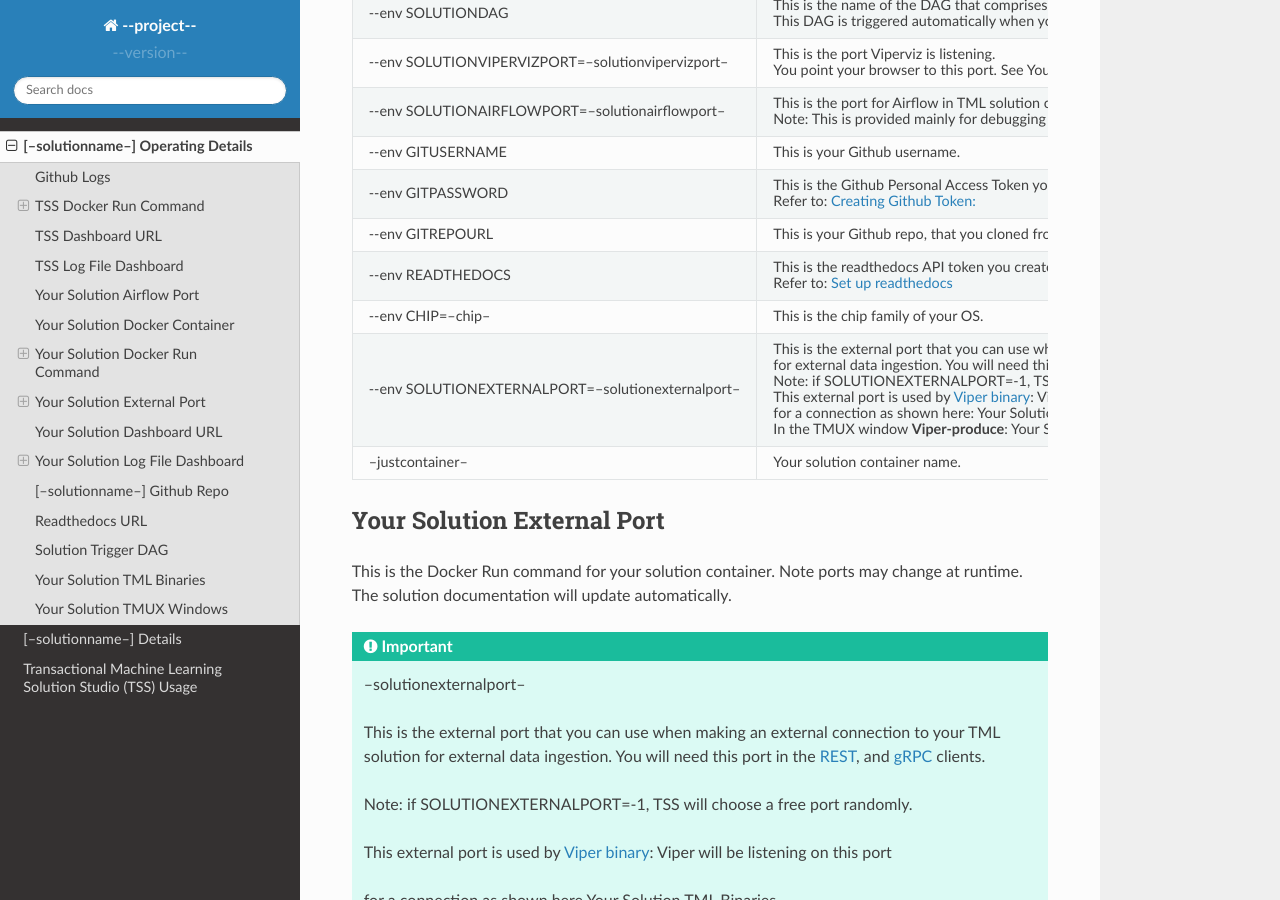
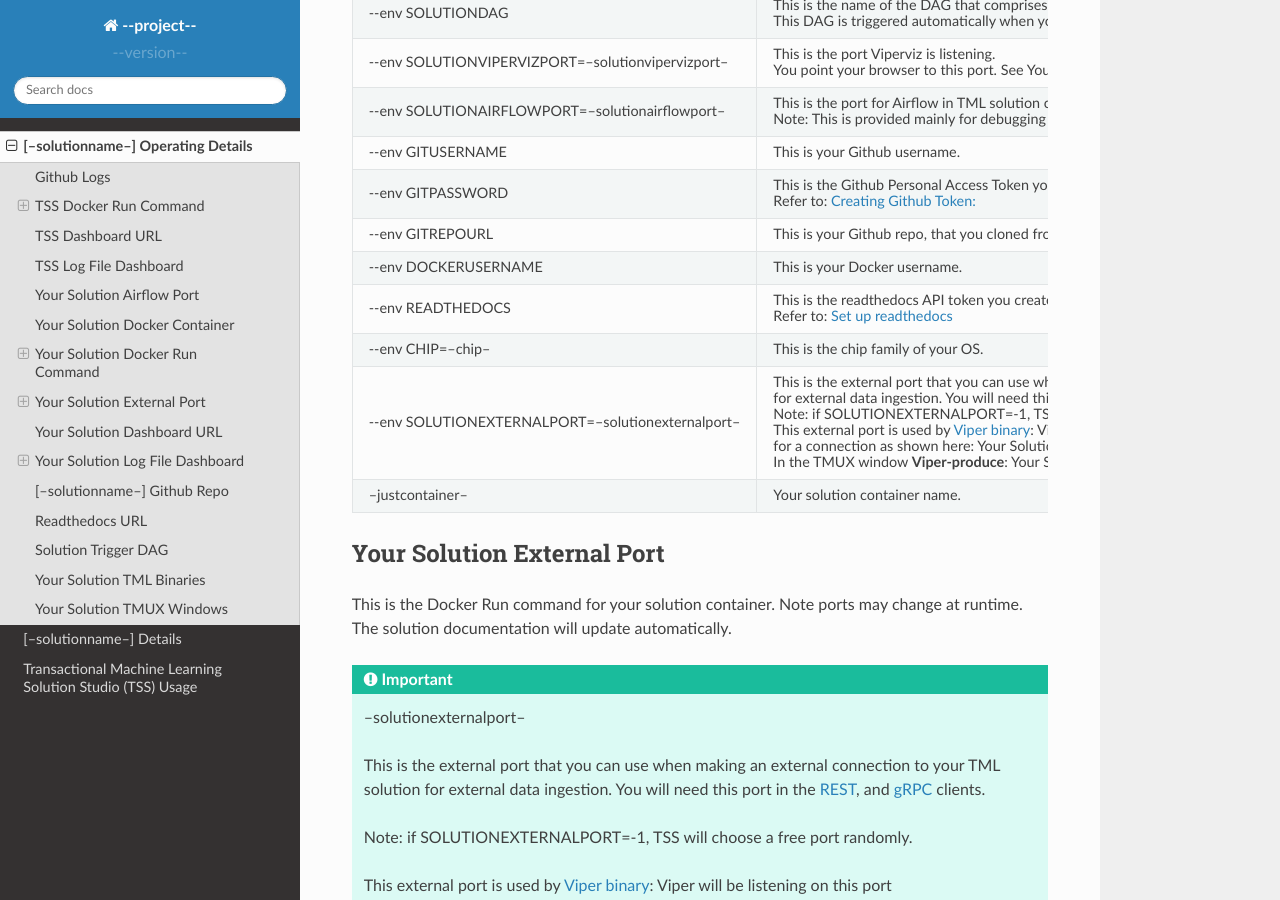
Before and after one commit to vanesalcb06/tssproject2-2b5c, a Sphinx documentation site: the page built from docs/source/operating.rst, in a window 1280 px wide and 900 px high, scrolled down 3511 px. Built offline with Sphinx 7.4.7 and the Read the Docs theme 2.0.0, drawn with Linux system fonts in a browser that asks for light colours.

Commit message:
Update operating.rst

```diff
--- a/docs/source/operating.rst
+++ b/docs/source/operating.rst
@@ -185,6 +185,8 @@ Your Solution Docker Run Command: Parameter Explanation
        Refer to: `Creating Github Token: <https://tml.readthedocs.io/en/latest/docker.html#generating-personal-access-tokens-in-github>`_
    * - \-\-env GITREPOURL
      - This is your Github repo, that you cloned from **https://github.com/smaurice101/raspberrypi**
+   * - \-\-env DOCKERUSERNAME
+     - This is your Docker username.
    * - \-\-env READTHEDOCS
      - This is the readthedocs API token you created.
 
```
